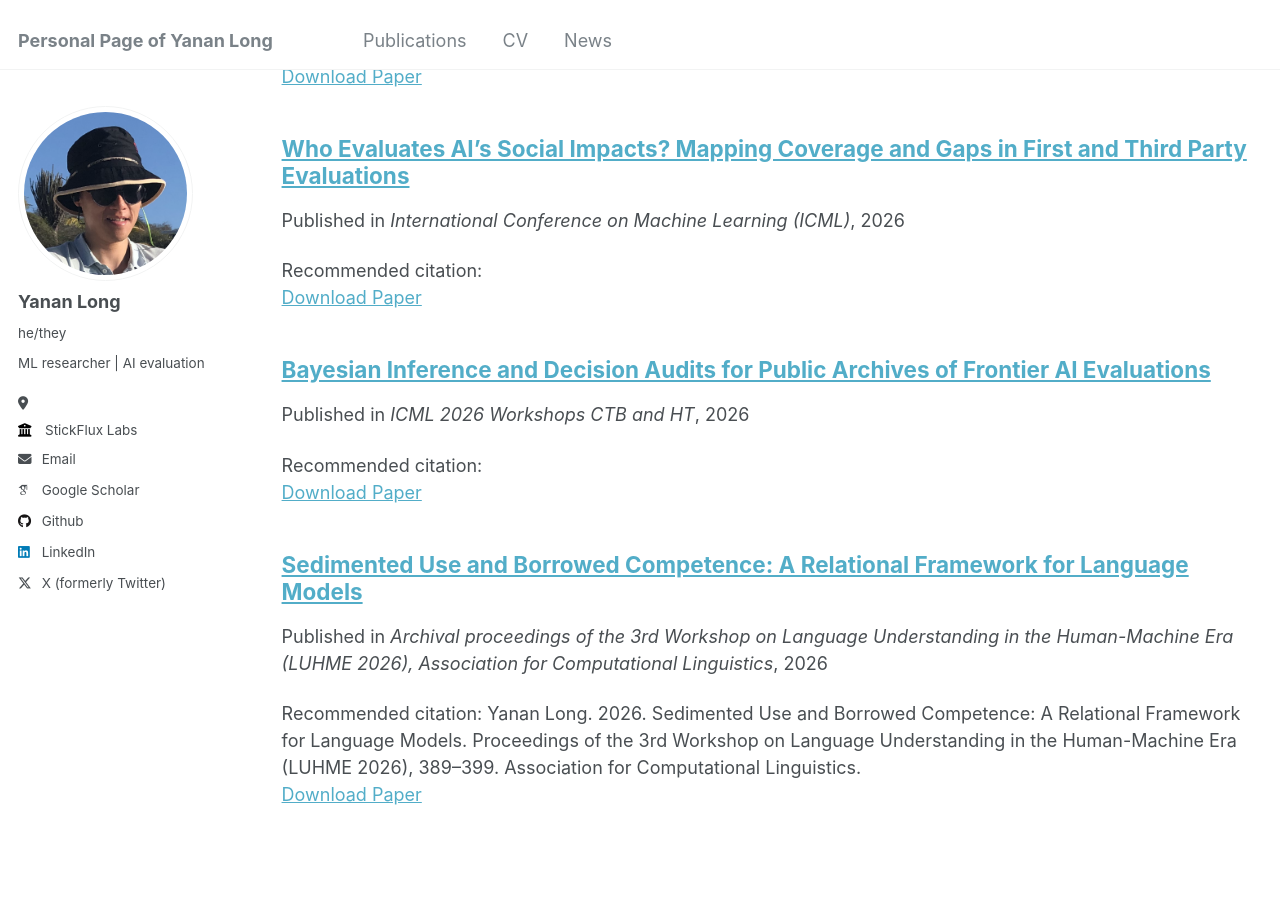
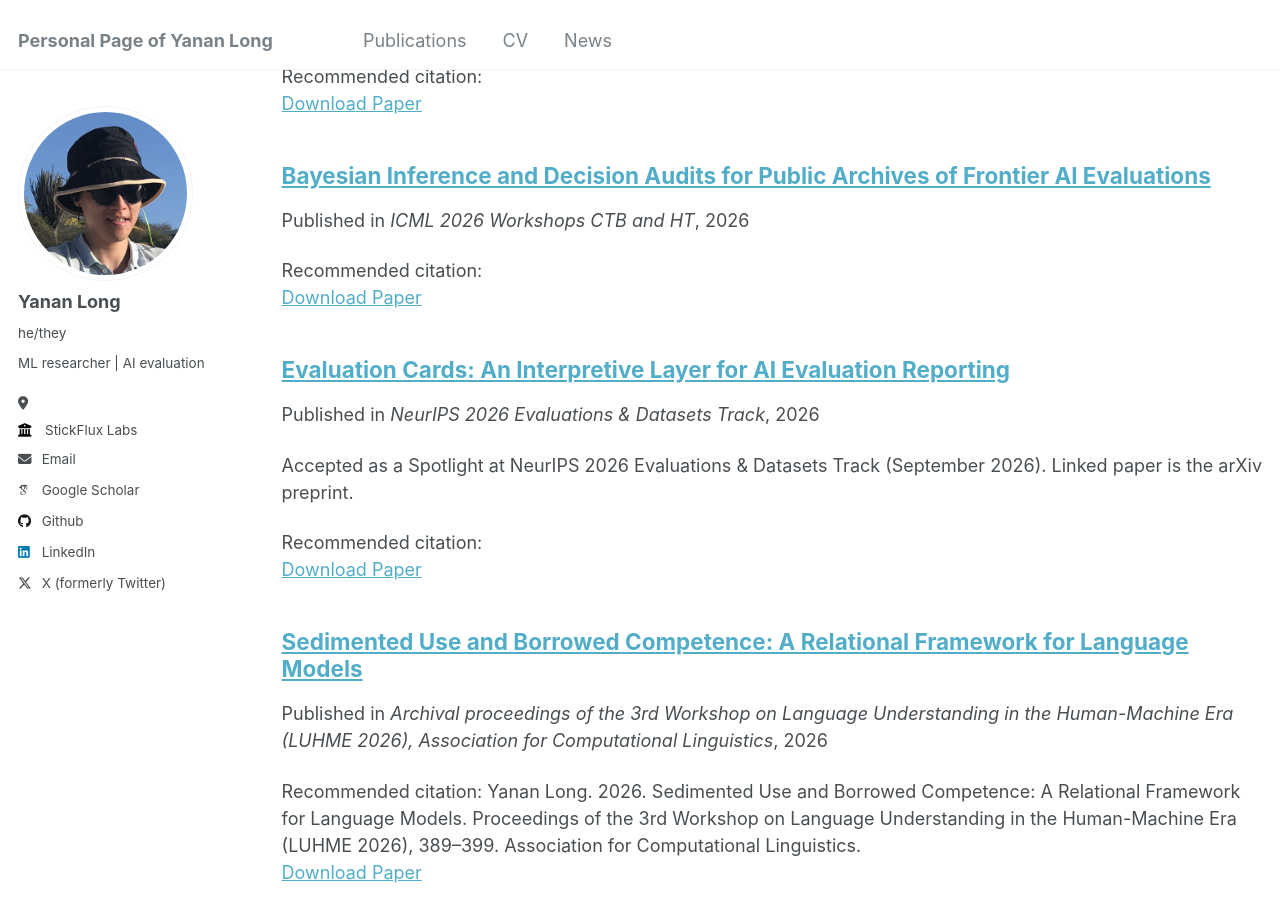
Before and after one commit to yananlong/yananlong.github.io, a Jekyll site: the page built from _pages/sitemap.md, in a window 1280 px wide and 900 px high, scrolled down 6227 px. Built offline with Jekyll 4.4.1, drawn with Linux system fonts in a browser that asks for light colours; some web fonts are replaced; some of the changed text lies outside the part shown.

Commit message:
Align news style and announce Evaluation Cards NeurIPS E&D Spotlight

```diff
--- a/_publications/2026-evaluation-cards.md
+++ b/_publications/2026-evaluation-cards.md
@@ -1,11 +1,13 @@
 ---
 title: "Evaluation Cards: An Interpretive Layer for AI Evaluation Reporting"
 collection: publications
-category: preprint
+category: jourconf
 permalink: /publication/2026-evaluation-cards
-excerpt: ''
-date: 2026-06-08
-venue: 'arXiv preprint'
+excerpt: 'Accepted as a Spotlight at NeurIPS 2026 Evaluations & Datasets Track (September 2026). Linked paper is the arXiv preprint.'
+date: 2026-09-25
+venue: 'NeurIPS 2026 Evaluations & Datasets Track'
+status: accepted
+distinction: Spotlight
 paperurl: 'https://doi.org/10.48550/arXiv.2606.09809'
 citation: ''
 ---
```
